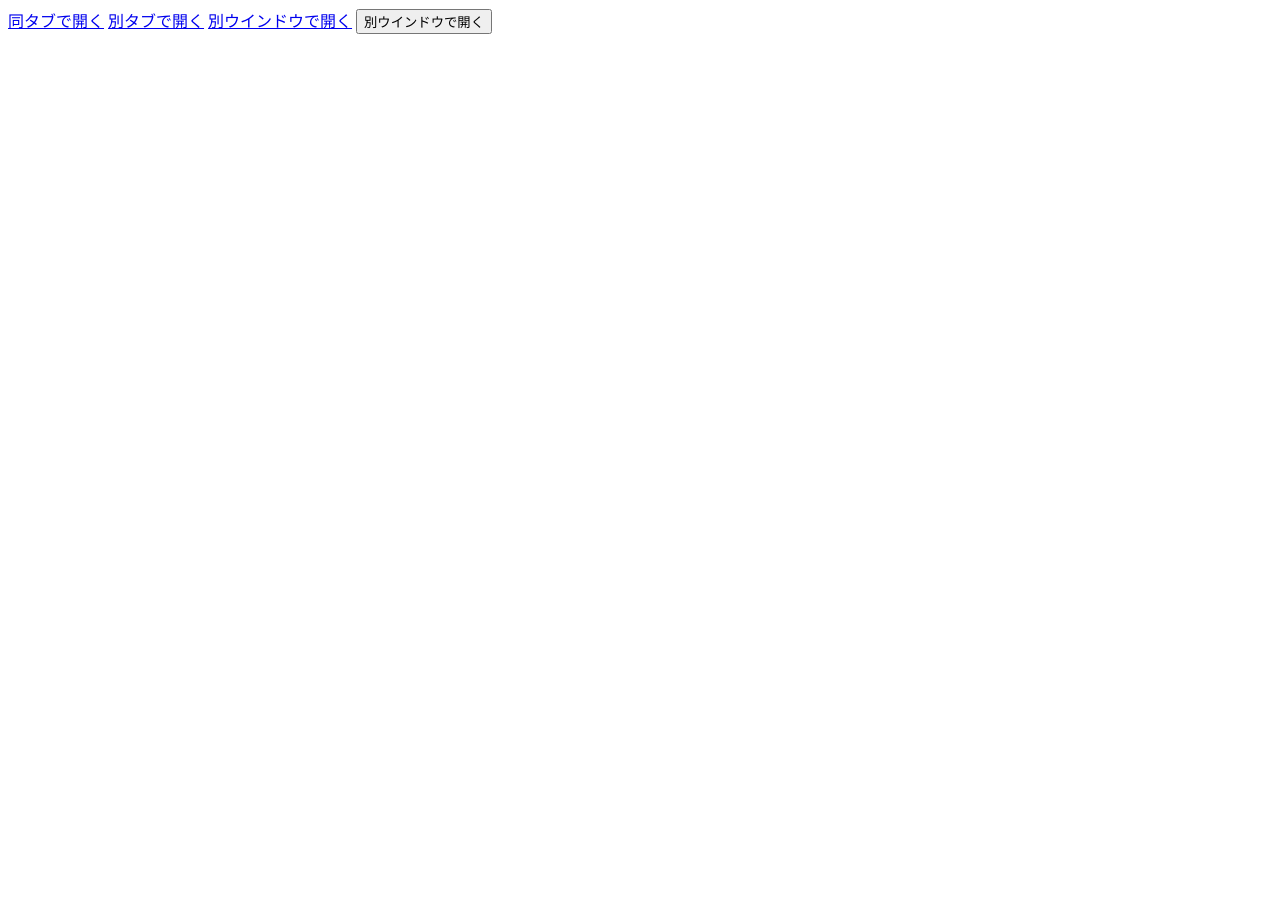
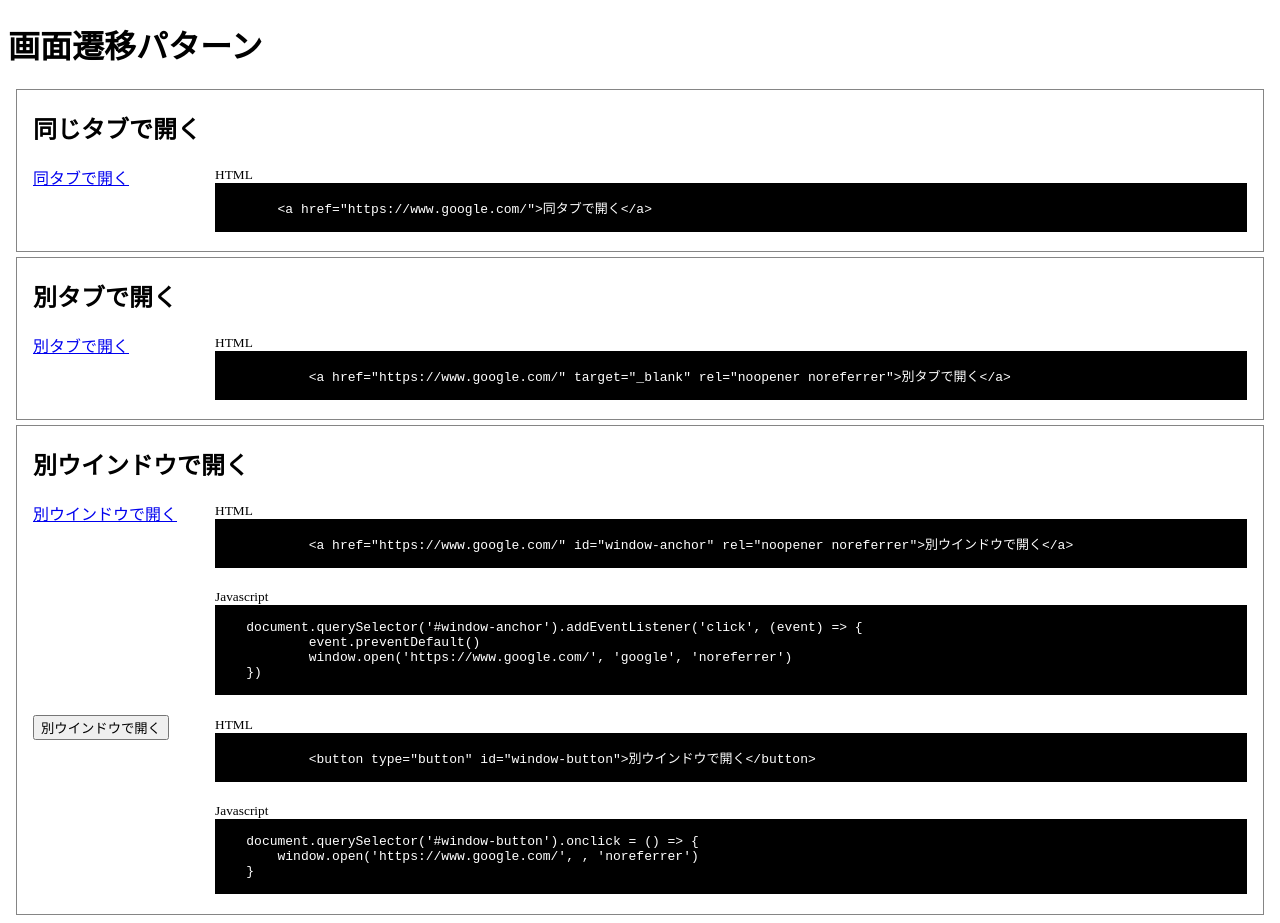
Before and after one commit to KadoTomohiro/other-tab-window, a plain HTML site: page index.html in a window 1280 px wide. Before the commit the page ends 800 px from the top, so only its background shows below. Drawn offline with Linux system fonts and the light colour scheme.

Commit message:
add code sample

```diff
--- a/index.html
+++ b/index.html
@@ -6,21 +6,113 @@
           content="width=device-width, user-scalable=no, initial-scale=1.0, maximum-scale=1.0, minimum-scale=1.0">
     <meta http-equiv="X-UA-Compatible" content="ie=edge">
     <title>Document</title>
+    <style>
+        pre {
+            color: #fff;
+            background-color: #000;
+            margin-top: 0;
+            margin-bottom: 1.5em;
+        }
+
+        article {
+            display: flex;
+            flex-wrap: wrap;
+            margin: 0.3em 0.5em;
+            padding: 0 1em;
+            border: #858585 1px solid;
+        }
+        h2 {
+            flex: 100% 0 0;
+        }
+        .link {
+            flex: 15%  0 0
+        }
+        .code-sample {
+            flex: 85% 0 0;
+        }
+    </style>
 </head>
 <body>
-<a href="https://www.google.com/">同タブで開く</a>
-<a href="https://www.google.com/" target="_blank">別タブで開く</a>
-<a href="https://www.google.com/" id="window-anchor">別ウインドウで開く</a>
-<button type="button" id="window-button">別ウインドウで開く</button>
+<header>
+    <h1>画面遷移パターン</h1>
+</header>
+<article>
+    <h2>同じタブで開く</h2>
+    <div class="link">
+        <a href="https://www.google.com/">同タブで開く</a>
+
+    </div>
+    <div class="code-sample">
+        <small>HTML</small>
+        <pre>
+
+        &lt;a href=&quot;https://www.google.com/&quot;&gt;同タブで開く&lt;/a&gt;
+    </pre>
+    </div>
+</article>
+<article>
+    <h2>別タブで開く</h2>
+    <div class="link">
+        <a href="https://www.google.com/" target="_blank" rel="noopener noreferrer">別タブで開く</a>
+    </div>
+
+    <div class="code-sample">
+        <small>HTML</small>
+        <pre>
+
+            &lt;a href=&quot;https://www.google.com/&quot; target=&quot;_blank&quot; rel=&quot;noopener noreferrer&quot;&gt;別タブで開く&lt;/a&gt;
+        </pre>
+    </div>
+</article>
+<article>
+    <h2>別ウインドウで開く</h2>
+    <div class="link">
+        <a href="https://www.google.com/" id="window-anchor" rel="noopener noreferrer">別ウインドウで開く</a>
+    </div>
+    <div class="code-sample">
+        <small>HTML</small>
+        <pre>
+
+            &lt;a href=&quot;https://www.google.com/&quot; id=&quot;window-anchor&quot; rel=&quot;noopener noreferrer&quot;&gt;別ウインドウで開く&lt;/a&gt;
+        </pre>
+        <small>Javascript</small>
+        <pre>
+
+    document.querySelector('#window-anchor').addEventListener('click', (event) => {
+            event.preventDefault()
+            window.open('https://www.google.com/', 'google', 'noreferrer')
+    })
+        </pre>
+    </div>
+    <div class="link">
+        <button type="button" id="window-button">別ウインドウで開く</button>
+    </div>
+
+    <div class="code-sample">
+        <small>HTML</small>
+        <pre>
+
+            &lt;button type=&quot;button&quot; id=&quot;window-button&quot;&gt;別ウインドウで開く&lt;/button&gt;
+        </pre>
+        <small>Javascript</small>
+        <pre>
+
+    document.querySelector('#window-button').onclick = () => {
+        window.open('https://www.google.com/', , 'noreferrer')
+    }
+        </pre>
+    </div>
+</article>
+
 
 
 <script>
     document.querySelector('#window-button').onclick = () => {
-        window.open('https://www.google.com/')
+        window.open('https://www.google.com/', undefined, 'noreferrer')
     }
     document.querySelector('#window-anchor').addEventListener('click', (event) => {
         event.preventDefault()
-        window.open('https://www.google.com/', 'google', 'top=0,left=0,width=400,height=300')
+        window.open('https://www.google.com/', undefined, 'noreferrer')
     })
 </script>
 </body>
```
